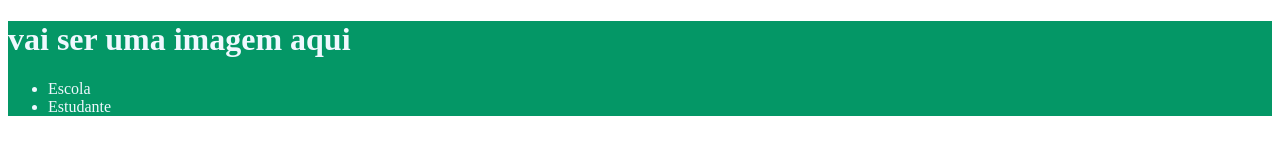
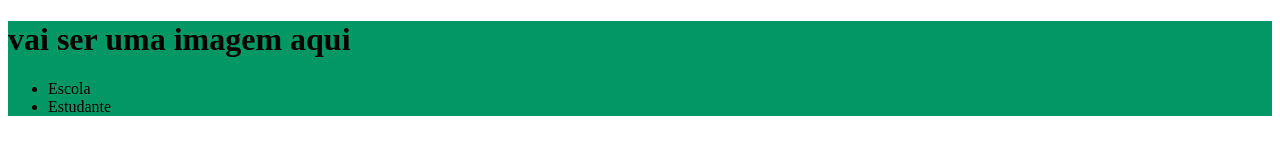
Before and after one commit to caiobrun/site-do-bololo, a plain HTML site: page index.html in a window 1280 px wide. Drawn offline with Linux system fonts and the light colour scheme.

Commit message:
Add files via upload

```diff
--- a/style.css
+++ b/style.css
@@ -1,4 +1,4 @@
 header{
     background-color: rgb(4, 151, 102);
-color: aliceblue;
+color: aliceblues;
 }
```
